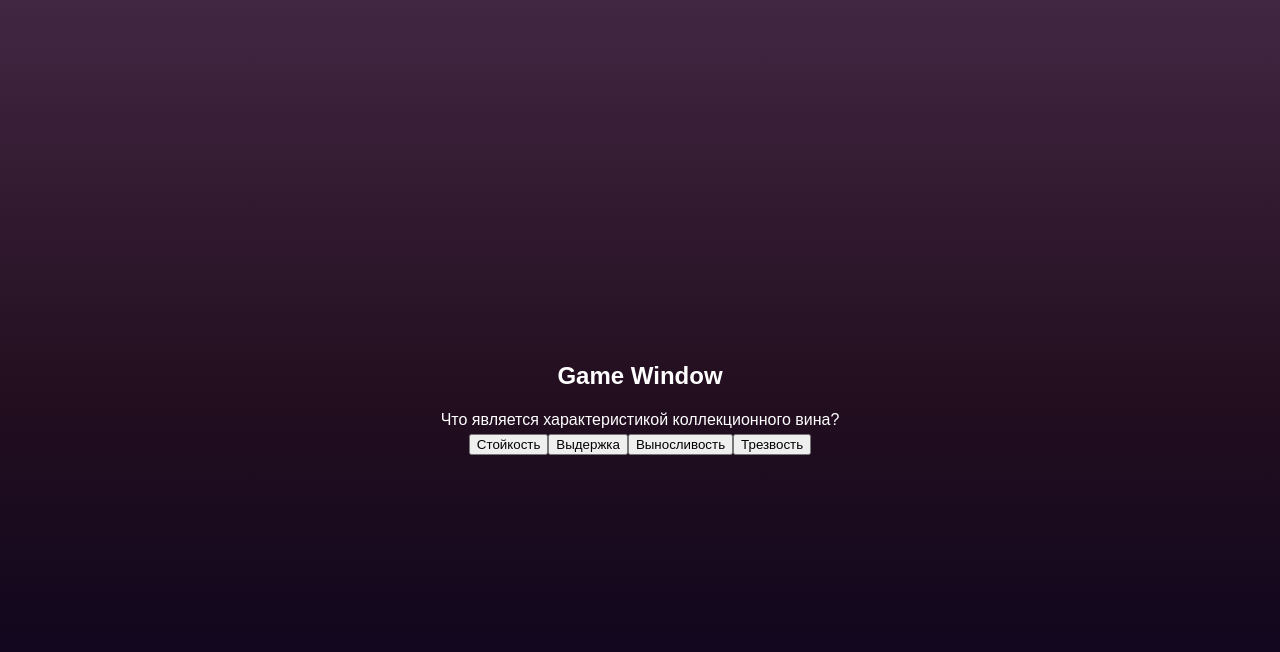
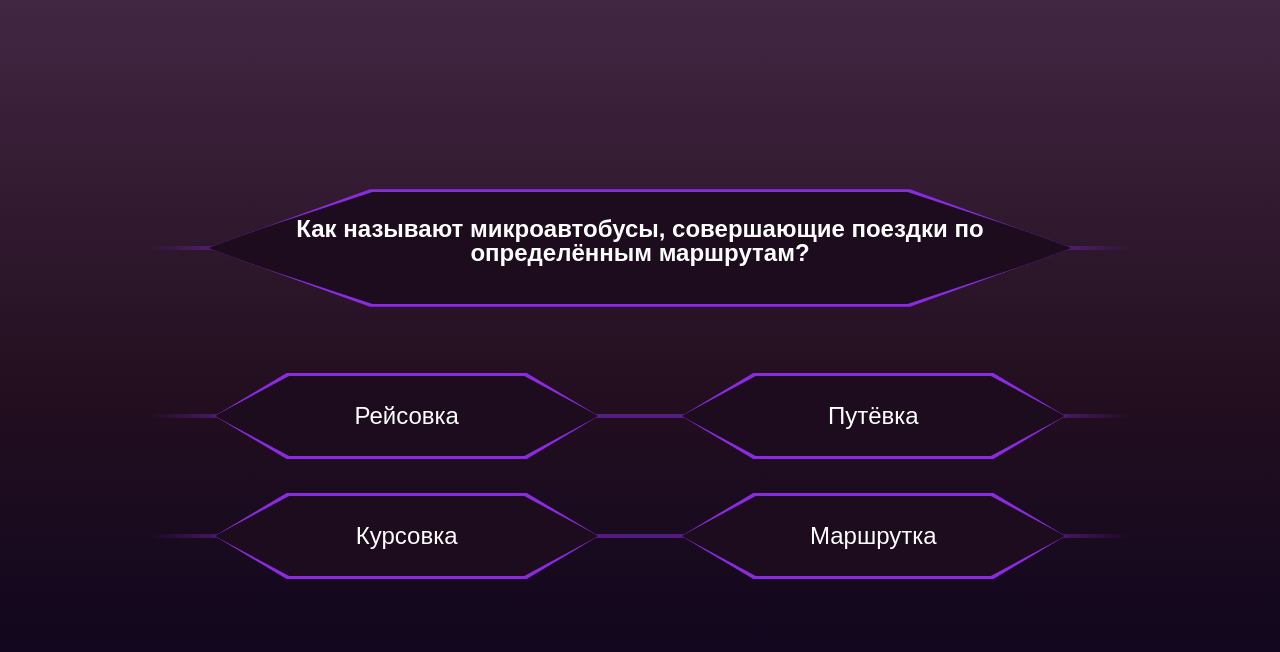
Before and after one commit to Slonenka111/-, a React (Create React App) app: page /game in a window 1280 px wide. Shown: the top 652 px of the page. Built offline with nearby package versions, Linux system fonts and the light colour scheme.

Commit message:
feat(questions): add style

```diff
--- /dev/null
+++ b/src/components/questions/question.css
@@ -0,0 +1,113 @@
+.question {
+  max-width: 1000px;
+  width: 100%;
+  margin: 0 auto;
+}
+
+.question__container {
+  position: relative;
+  width: 100%;
+  display: flex;
+  flex-wrap: wrap;
+  justify-content: space-evenly;
+}
+
+.question__container--title {
+  position: relative;
+  width: 100%;
+  display: flex;
+  justify-content: center;
+}
+
+.question__container--title:before {
+  content: '';
+  position: absolute;
+  display: block;
+  height: 4px;
+  width: 100%;
+  background: rgb(138, 43, 226);
+  background: radial-gradient(circle, rgba(138, 43, 226, 0.5) 0%, rgba(138, 43, 226, 0.5) 10%, rgba(138, 43, 226, 0.5) 80%, rgba(138, 43, 226, 0) 98%);
+}
+
+.question__container--title:before {
+  top: 58px;
+}
+
+.question__item--title {
+  width: 90%;
+  min-height: 120px;
+  padding: 4px;
+  display: block;
+  margin-bottom: 64px;
+  position: relative;
+  z-index: 1;
+
+  background-color: blueviolet;
+  clip-path: polygon(20% 1%, 80% 1%, 98% 50%, 98% 50%, 80% 99%, 20% 99%, 2% 50%, 2% 50%);
+}
+
+.question__title {
+  width: 100%;
+  height: 100%;
+  margin: 0;
+  padding: 25px 100px 20px;
+  text-align: center;
+
+  color: #fff;
+  font-size: 24px;
+  line-height: 1;
+  border: none;
+  background-color: #1D0C1E;
+  clip-path: polygon(20% 0%, 80% 0%, 99% 50%, 99% 50%, 80% 100%, 20% 100%, 1% 50%, 1% 50%);
+}
+
+.question__container:after,
+.question__container:before {
+  content: '';
+  position: absolute;
+  display: block;
+  height: 4px;
+  width: 100%;
+  background: rgb(138, 43, 226);
+  background: radial-gradient(circle, rgba(138, 43, 226, 0.5) 0%, rgba(138, 43, 226, 0.5) 10%, rgba(138, 43, 226, 0.5) 80%, rgba(138, 43, 226, 0) 98%);
+}
+
+.question__container:after {
+  top: 42px;
+}
+
+.question__container:before {
+  bottom: 74px;
+}
+
+.question__item {
+  width: 40%;
+  height: 88px;
+  padding: 4px;
+  display: block;
+  margin-bottom: 32px;
+  position: relative;
+  z-index: 1;
+
+  background-color: blueviolet;
+  clip-path: polygon(20% 1%, 80% 1%, 98% 50%, 98% 50%, 80% 99%, 20% 99%, 2% 50%, 2% 50%);
+  cursor: pointer;
+}
+
+.question__answer-btn {
+  width: 100%;
+  height: 100%;
+
+  color: #fff;
+  font-size: 24px;
+  line-height: 1;
+  border: none;
+  background-color: #1D0C1E;
+  clip-path: polygon(20% 0%, 80% 0%, 99% 50%, 99% 50%, 80% 100%, 20% 100%, 1% 50%, 1% 50%);
+  cursor: pointer;
+  transition: 0.3s;
+}
+
+.question__item:hover .question__answer-btn {
+  background: #760376;
+}
--- a/src/data/questions.ts
+++ b/src/data/questions.ts
@@ -79,6 +79,42 @@ const Questions: IQuestions[] = [
     rightAnswer: 2
   },
   {
+    id: 1005,
+    difficult: QuestionDifficult.easy,
+    text: 'Как называют микроавтобусы, совершающие поездки по определённым маршрутам?',
+    variants: [
+      'Рейсовка',
+      'Путёвка',
+      'Курсовка',
+      'Маршрутка'
+    ],
+    rightAnswer: 3
+  },
+  {
+    id: 1006,
+    difficult: QuestionDifficult.easy,
+    text: 'О чём писал Грибоедов, отмечая, что он «нам сладок и приятен» ?',
+    variants: [
+      'Дым Отечества',
+      'Дух купечества',
+      'Дар пророчества',
+      'Пыл девичества'
+    ],
+    rightAnswer: 0
+  },
+  {
+    id: 1007,
+    difficult: QuestionDifficult.easy,
+    text: 'Какой специалист занимается изучением неопознанных летающих объектов?',
+    variants: [
+      'Кинолог',
+      'Уфолог',
+      'Сексопатолог',
+      'Психиатр'
+    ],
+    rightAnswer: 1
+  },
+  {
     id: 2000,
     difficult: QuestionDifficult.medium,
     text: 'Кольцо какого цвета на олимпийском флаге символизирует Европу?',
@@ -137,6 +173,42 @@ const Questions: IQuestions[] = [
       'Кальвадос'
     ],
     rightAnswer: 2
+  },
+  {
+    id: 2005,
+    difficult: QuestionDifficult.medium,
+    text: 'Как называется разновидность воды, в которой атом водорода замещён его изотопом дейтерием?',
+    variants: [
+      'Лёгкая',
+      'Средняя',
+      'Тяжёлая',
+      'Невесомая'
+    ],
+    rightAnswer: 2
+  },
+  {
+    id: 2006,
+    difficult: QuestionDifficult.medium,
+    text: 'Что такое десница?',
+    variants: [
+      'Бровь',
+      'Глаз',
+      'Шея',
+      'Рука'
+    ],
+    rightAnswer: 3
+  },
+  {
+    id: 2007,
+    difficult: QuestionDifficult.medium,
+    text: 'В какое море впадает река Урал?',
+    variants: [
+      'Каспийское',
+      'Чёрное',
+      'Азовское',
+      'Средиземное'
+    ],
+    rightAnswer: 0
   },
   {
     id: 3000,
@@ -198,6 +270,42 @@ const Questions: IQuestions[] = [
     ],
     rightAnswer: 3
   },
+  {
+    id: 3005,
+    difficult: QuestionDifficult.hard,
+    text: 'Каким был самый разгромный счет в истории официальных футбольных матчей?',
+    variants: [
+      '23:4',
+      '46:2',
+      '100:1',
+      '149:0'
+    ],
+    rightAnswer: 3
+  },
+  {
+    id: 3006,
+    difficult: QuestionDifficult.hard,
+    text: 'Сколько раз в сутки подзаводят куранты Спасской башни Кремля?',
+    variants: [
+      'Один',
+      'Два',
+      'Три',
+      'Четыре'
+    ],
+    rightAnswer: 1
+  },
+  {
+    id: 3007,
+    difficult: QuestionDifficult.hard,
+    text: 'Как назывался каменный монолит, на котором установлен памятник Петру I в Санкт-Петербурге?',
+    variants: [
+      'Гром-камень',
+      'Дом-камень',
+      'Гора-камень',
+      'Разрыв-камень'
+    ],
+    rightAnswer: 0
+  },
 ]
 
 export function getQuestions() {
--- a/src/route/game/index.tsx
+++ b/src/route/game/index.tsx
@@ -1,12 +1,13 @@
 import React, {useState} from "react";
 import {QuestionDifficult} from "../../data/questions";
 import {checkAnswer, getQuestion, TgetQuestion} from "../../components/questions/qustions"
+import '../../components/questions/question.css'
 
 const passQuestions: number[] = []
-const firstQuestion: TgetQuestion = getQuestion(QuestionDifficult.easy,passQuestions)
+const firstQuestion: TgetQuestion = getQuestion(QuestionDifficult.easy, passQuestions)
 
 const GameWindow: React.FC = () => {
-  const [[questionText, questionVariants, questionId],setQuestion] = useState(firstQuestion)
+    const [[questionText, questionVariants, questionId], setQuestion] = useState(firstQuestion)
 
     const handelClick = (index: number) => {
         const isRigth = checkAnswer(questionId, index)
@@ -20,23 +21,36 @@ const GameWindow: React.FC = () => {
     }
 
     return (
-    <div>
-      <h2>Game Window</h2>
-      <div className="question__title">
+        <div className='question'>
+            <div className="question__container--title">
+                <div className='question__item--title'>
+                    <h2 className='question__title'>
                         {questionText}
+                    </h2>
                 </div>
-      <button className="question__answer-btn" onClick={()=>handelClick(0)}>
+            </div>
+            <div className='question__container'>
+                <div className='question__item'>
+                    <button className="question__answer-btn" onClick={() => handelClick(0)}>
                         {questionVariants[0]}
                     </button>
-      <button className="question__answer-btn" onClick={()=>handelClick(1)}>
+                </div>
+                <div className='question__item'>
+                    <button className="question__answer-btn" onClick={() => handelClick(1)}>
                         {questionVariants[1]}
                     </button>
-      <button className="question__answer-btn" onClick={()=>handelClick(2)}>
+                </div>
+                <div className='question__item'>
+                    <button className="question__answer-btn" onClick={() => handelClick(2)}>
                         {questionVariants[2]}
                     </button>
-      <button className="question__answer-btn" onClick={()=>handelClick(3)}>
+                </div>
+                <div className='question__item'>
+                    <button className="question__answer-btn" onClick={() => handelClick(3)}>
                         {questionVariants[3]}
                     </button>
+                </div>
+            </div>
         </div>
     )
 }
```
Also changed, not shown: 2 other files (tests, documents, lock files or other folders). Lines whose indentation alone changed are shown as unchanged.
